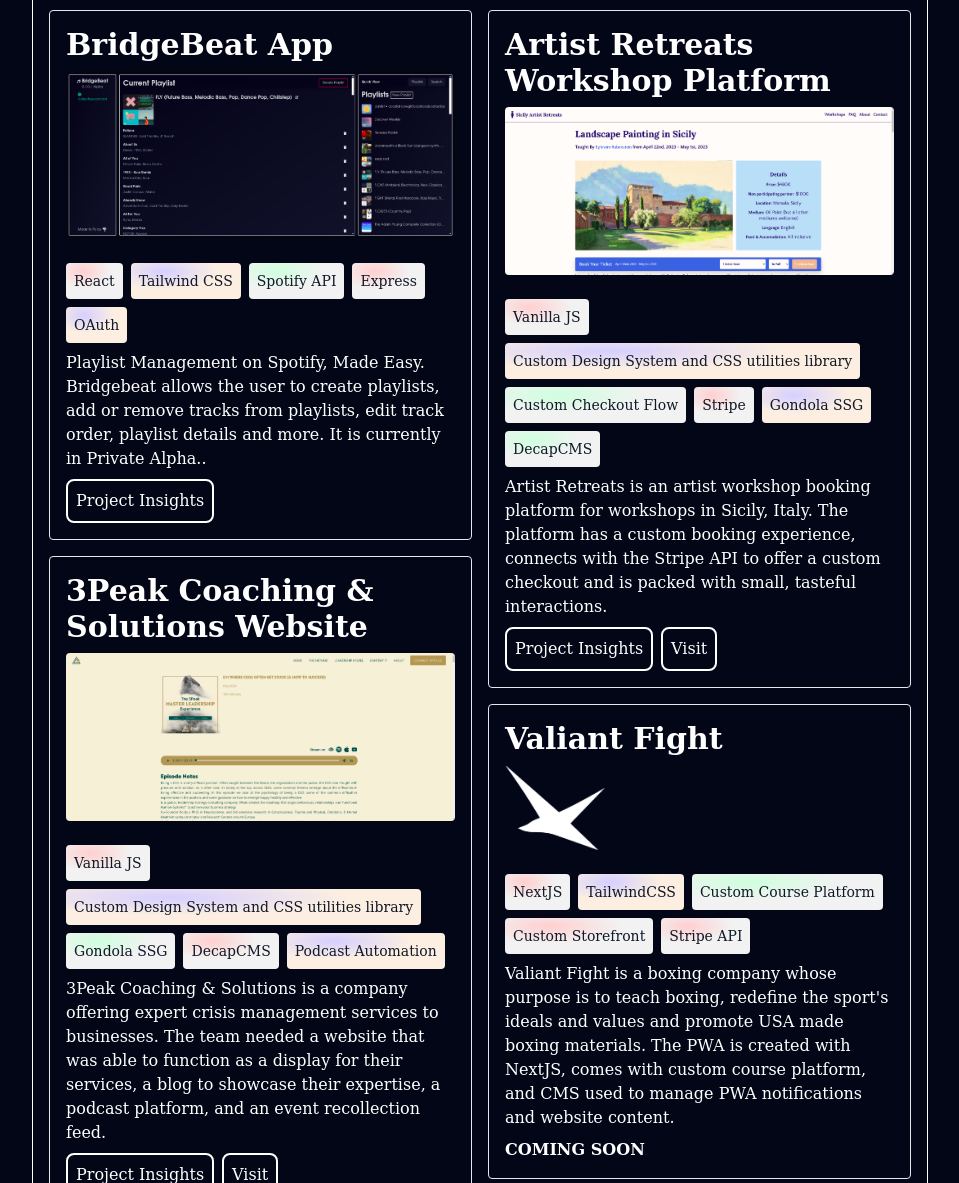
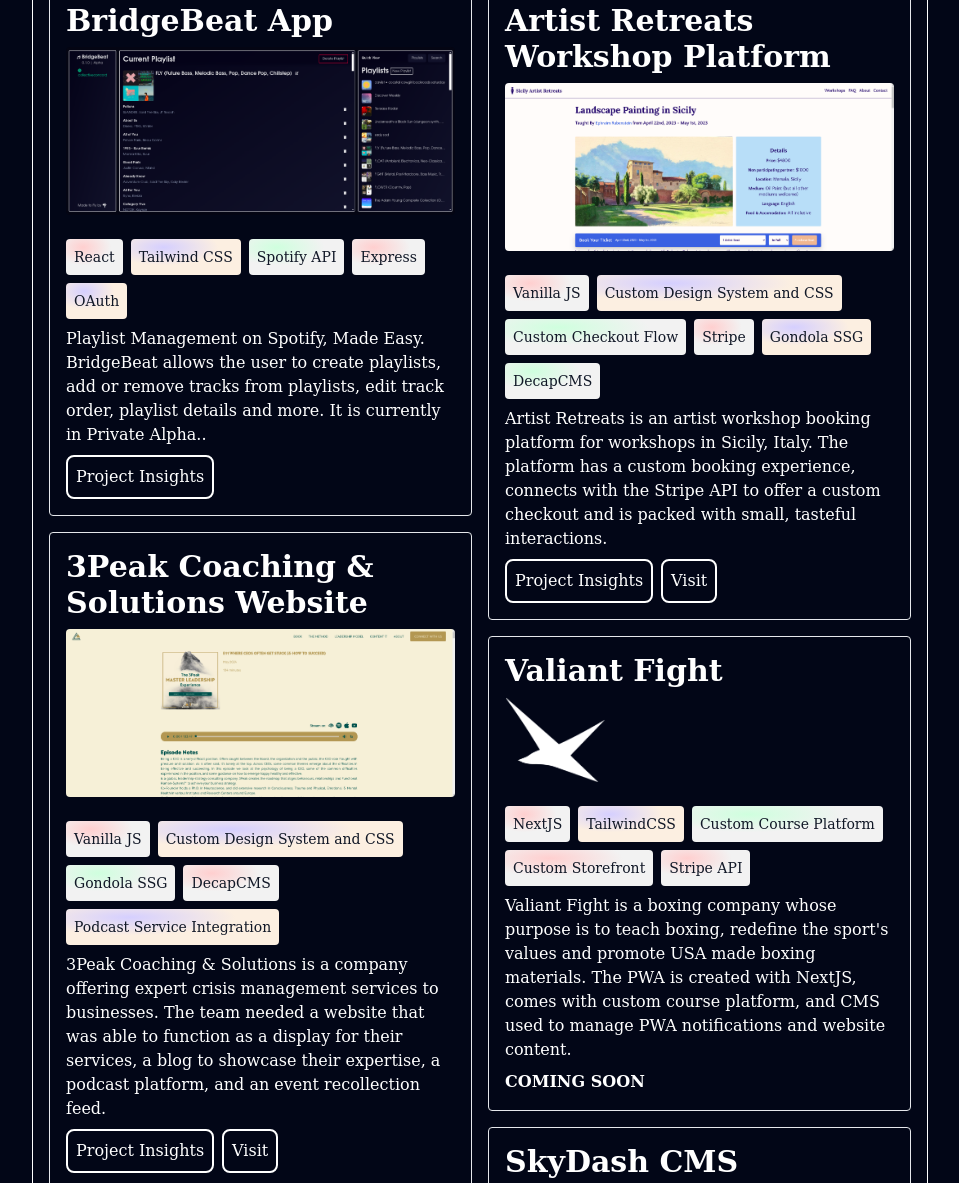
Before and after one commit to oofytronic/oofbetold, a website: page index.html in a window 1280 px wide. Shown: the part 1092-2275 px from the top of the page, without its empty margins (160-1119 px from the left). Drawn offline with Linux system fonts and the light colour scheme.

Commit message:
text fixes

```diff
--- a/index.html
+++ b/index.html
@@ -88,7 +88,7 @@
 						<div class="flex-1 flex flex-col gap-2">
 							<h1 class="font-bold text-5xl">Web Apps, Made to Fly</h1>
 							<p class="font-bold text-3xl opacity-70">Work with an experienced Full-Stack Engineer and Web Designer who is passionate about the World Wide Web.</p>
-							<p>Hi, my name is Raouf Sattaur. Everyone calls me <strong>Oof!</strong> I am a Full Stack Engineer and Web Designer living in New York City. I create websites and apps utilizing vanilla JavaScript, React and NextJS on the front-end. I use Node and Bun on the back-end. My ultimate goal is to make the web a lighter, more performant, secure and exciting space.</p>
+							<p>Hi, my name is Raouf Sattaur. Everyone calls me <strong>Oof!</strong> I am a Full-Stack Engineer and Web Designer living in New York City. I create websites and apps utilizing vanilla JavaScript, React and NextJS on the front-end. I use Node and Bun on the back-end. My ultimate goal is to make the web a lighter, more performant, secure and exciting space.</p>
 						</div>
 
 						<div class="relative flex-1 rounded-full"><img class="w-full object-cover rounded-full transition saturate-150" src="./assets/suit-standing.jpg" alt="profile pic of Oof"></div>
@@ -123,7 +123,7 @@
 						</li>
 						<li class="inline-flex items-center space-x-2 tracking-tight">
 							<div class="inset-shadow h-4 w-4 rounded-full" style="background:radial-gradient(50% 50% at 29.7% 23%,#ffcfcf 0%,rgb(242,242,242) 100%)"></div>
-							<span>Deep understanding of the entire web creation pipeline including branding, design, copywriting, front-end development, CMS and database management, etc.</span>
+							<span>Deep understanding of the entire web creation pipeline</span>
 						</li>
 					</ul>
 				</div>
@@ -155,7 +155,7 @@
 								<p class="text-sm">OAuth</p>
 							</div>
 						</div>
-						<p>Playlist Management on Spotify, Made Easy. Bridgebeat allows the user to create playlists, add or remove tracks from playlists, edit track order, playlist details and more. It is currently in Private Alpha..</p>
+						<p>Playlist Management on Spotify, Made Easy. BridgeBeat allows the user to create playlists, add or remove tracks from playlists, edit track order, playlist details and more. It is currently in Private Alpha..</p>
 						<button class="modal-button button w-fit hover:bg-green-600" href="#" data-modal="bb">Project Insights</button>
 					</div>
 				</div>
@@ -169,7 +169,7 @@
 								<p class="text-sm">Vanilla JS</p>
 							</div>
 							<div class="bg-white text-gray-900 p-2 w-fit rounded" style="background:radial-gradient(50% 50% at 29.7% 23%, #d5cfff 0%, rgb(252, 239, 225) 100%)">
-								<p class="text-sm">Custom Design System and CSS utilities library</p>
+								<p class="text-sm">Custom Design System and CSS</p>
 							</div>
 							<div class="bg-white text-gray-900 p-2 w-fit rounded" style="background:radial-gradient(50% 50% at 29.7% 23%, #cfffde 0%, rgb(242, 242, 242) 100%)">
 								<p class="text-sm">Gondola SSG</p>
@@ -178,7 +178,7 @@
 								<p class="text-sm">DecapCMS</p>
 							</div>
 							<div class="bg-white text-gray-900 p-2 w-fit rounded" style="background:radial-gradient(50% 50% at 29.7% 23%, #d5cfff 0%, rgb(252, 239, 225) 100%)">
-								<p class="text-sm">Podcast Automation</p>
+								<p class="text-sm">Podcast Service Integration</p>
 							</div>
 						</div>
 						<p>3Peak Coaching & Solutions is a company offering expert crisis management services to businesses. The team needed a website that was able to function as a display for their services, a blog to showcase their expertise, a podcast platform, and an event recollection feed.</p>
@@ -221,7 +221,7 @@
 								<p class="text-sm">Vanilla JS</p>
 							</div>
 							<div class="bg-white text-gray-900 p-2 w-fit rounded" style="background:radial-gradient(50% 50% at 29.7% 23%, #d5cfff 0%, rgb(252, 239, 225) 100%)">
-								<p class="text-sm">Custom Design System and CSS utilities library</p>
+								<p class="text-sm">Custom Design System and CSS</p>
 							</div>
 							<div class="bg-white text-gray-900 p-2 w-fit rounded" style="background:radial-gradient(50% 50% at 29.7% 23%, #cfffde 0%, rgb(242, 242, 242) 100%)">
 								<p class="text-sm">Custom Checkout Flow</p>
@@ -265,7 +265,7 @@
 								<p class="text-sm">Stripe API</p>
 							</div>
 						</div>
-						<p>Valiant Fight is a boxing company whose purpose is to teach boxing, redefine the sport's ideals and values and promote USA made boxing materials. The PWA is created with NextJS, comes with custom course platform, and CMS used to manage PWA notifications and website content.</p>
+						<p>Valiant Fight is a boxing company whose purpose is to teach boxing, redefine the sport's values and promote USA made boxing materials. The PWA is created with NextJS, comes with custom course platform, and CMS used to manage PWA notifications and website content.</p>
 
 						<p class="font-bold">COMING SOON</p>
 					</div>
@@ -352,7 +352,7 @@
 				</ul>
 			</div>
 
-			<p class="">Regardless of the developer environment, as long as I'm building for the web I'm always excited to try new technologies, languages, paradigms and methodologies. My rule of thumb is to stay as close to web-native programming as often as possible and reach out for other tools where necessary. I've built SPAs, MPAs, Static Sites and I've found that using the right tool for the job is what allows you to create efficiently and ultimately satisfy users.</p>
+			<p class="">Regardless of the developer environment, as long as I'm building for the web I'm always excited to try new technologies, languages, paradigms and methodologies. My rule of thumb is to stay as close to web-native programming as possible and reach out for other tools where necessary. I've built SPAs, MPAs, static sites and I've found that using the right tool for the job is what allows me to create efficiently and ultimately satisfy users.</p>
 		</section>
 
 		<section id="thoughts">
```
